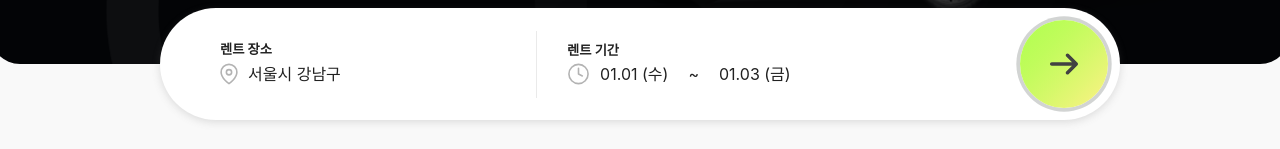
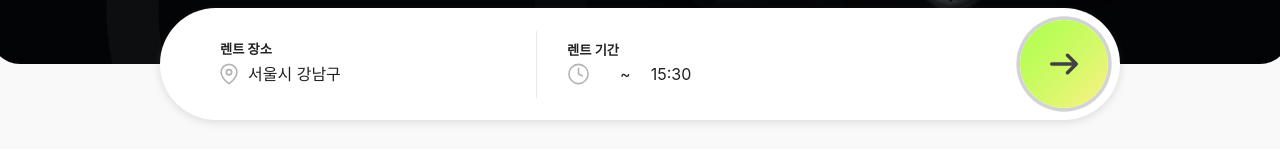
Before and after one commit to minhee-seo/everycar-frontend, a React (Create React App) app: page / in a window 1280 px wide. Shown: the part 400-549 px from the top of the page. Built offline with nearby package versions, Linux system fonts and the light colour scheme.

Commit message:
메인페이지 datepicker 입력받기

```diff
--- a/src/components/common/reservationControl/Content.tsx
+++ b/src/components/common/reservationControl/Content.tsx
@@ -1,9 +1,33 @@
-import React from 'react'
+import React, { useState } from 'react'
 import styled from './Content.module.scss';
 import { FontAwesomeIcon } from '@fortawesome/react-fontawesome';
 import { faBell, faArrowRight, faTriangleExclamation } from '@fortawesome/free-solid-svg-icons';
 
-function Content() {
+import { ReservationInfo } from '../../../types/reservation.tsx';
+import { getRoundedTime } from '../../../utils/getRoundedTime.tsx';
+
+interface ReservationControllerProps {
+  setIsDatePickerOpen: React.Dispatch<React.SetStateAction<boolean>>;
+  // onDateSelect: (reservationInfo: ReservationInfo) => void;
+  reservationInfo: ReservationInfo;
+}
+
+function Content({ setIsDatePickerOpen, reservationInfo }: ReservationControllerProps) {
+  // datepicker open
+  const handleDatepicker = () => {
+    setIsDatePickerOpen(true);
+  }
+
+  console.log(reservationInfo.startDate?.toLocaleDateString());
+
+ // datepicker 받기
+
+ // 기본 입력값 (현재 날짜 현재시간)
+//  현재날짜 + (현재시간(30분단위끊기작업))
+  const { rentTime, returnTime } = getRoundedTime();
+  const [ start, setStart ] = useState(rentTime);
+  const [ end, setEnd ] = useState(returnTime);
+
   return (
     <>
       <div className={styled.contentContainer} >
@@ -24,7 +48,7 @@ function Content() {
 
           <div style={{ borderRight: "1px solid #EAEAEA", width: "5%", height: "60%" }}></div>
 
-          <div className={styled.rentTime}>
+          <div className={styled.rentTime} onClick={(e) => handleDatepicker()}>
             <h5 className='title'>렌트 기간</h5>
             <div className={styled.content}>
               <svg width="23" style={{ height: "auto" }} viewBox="0 0 23 23" fill="none" xmlns="http://www.w3.org/2000/svg">
@@ -32,11 +56,14 @@ function Content() {
               </svg>
               <div className={styled.period}>
                 <p>
-                  01.01 (수)
+                  {reservationInfo.startDate?.toLocaleDateString()}
+                  {reservationInfo.startDate?.toLocaleTimeString()}
+                  {/* {start} */}
+                  {/* 01.01 (수) */}
                 </p>
                 <p className='period-wave'>~</p>
                 <p>
-                  01.03 (금)
+                  {end}
                 </p>
               </div>
             </div>
@@ -44,11 +71,6 @@ function Content() {
           <div className={styled.rentBtn}>
             <button>
               <FontAwesomeIcon icon={faArrowRight} className={styled.arrow} />
-              {/* <div className='arow'>
-                <svg width="24" height="41" viewBox="0 0 24 41" fill="none" xmlns="http://www.w3.org/2000/svg">
-                  <path d="M2.5 2L20.5 20.5L2.5 39" stroke="#3c423eff" strokeWidth="4" strokeLinecap="round" />
-                </svg>
-              </div> */}
             </button>
           </div>
         </div>
--- a/src/pages/Main/main_desktop/MainDesktop.tsx
+++ b/src/pages/Main/main_desktop/MainDesktop.tsx
@@ -5,19 +5,27 @@ import ShortCut from './ShortCut.tsx';
 import { FontAwesomeIcon } from '@fortawesome/react-fontawesome';
 import { faBell, faArrowRight, faTriangleExclamation } from '@fortawesome/free-solid-svg-icons';
 import ReservationDatePicker from '../../reservation/searchReservation/datepicker/ReservationDatePicker.tsx';
+import { ReservationInfo } from '../../../types/reservation.tsx';
 
+const MainDesktop = () => {
+    const [isDatepickerOpen, setIsDatePickerOpen] = useState<boolean>(false);
+    const [reservationInfo, setReservationInfo] = useState<ReservationInfo>({
+        startDate: null,
+        endDate: null,
+        totalTime: null,
+    });
 
-function MainDesktop() {
-    const [isDatepickerOpen, setIsDatePickerOpen] = useState<boolean>(false);
-
-    const handleDateSelect = () => {
-
+    const handleDateSelect = (info: ReservationInfo) => {
+        setReservationInfo(info)
     }
 
     return (
         <>
             <div className={styles.container}>
-                <Content></Content>
+                <Content
+                    setIsDatePickerOpen={setIsDatePickerOpen}
+                    reservationInfo={reservationInfo}
+                />
                 <ShortCut></ShortCut>
                 <div className={styles.bottomMenu}>
                     <div className={styles.banner}>
@@ -43,13 +51,19 @@ function MainDesktop() {
                     </div>
                 </div>
             </div>
-            {/* <div className={styles.datepicker}>
-                <ReservationDatePicker
-                    onClose={() => setIsDatePickerOpen(false)}
-                    onDateSelect={handleDateSelect}
-                />
-            </div>
-            <div className={styles.background}></div> */}
+            {
+                isDatepickerOpen && (
+                    <>
+                        <div className={styles.datepicker}>
+                            <ReservationDatePicker
+                                onClose={() => setIsDatePickerOpen(false)}
+                                onDateSelect={handleDateSelect}
+                            />
+                        </div>
+                        <div className={styles.background}></div>
+                    </>
+                )
+            }
         </>
     )
 }
--- a/src/pages/reservation/searchReservation/datepicker/ReservationDatePicker.tsx
+++ b/src/pages/reservation/searchReservation/datepicker/ReservationDatePicker.tsx
@@ -12,12 +12,13 @@ import CustomSelect from './CustomSelect.tsx';
 import { FontAwesomeIcon } from '@fortawesome/react-fontawesome';
 import { faCarSide } from '@fortawesome/free-solid-svg-icons';
 
-import { getRoundedTime } from './getRoundedTime.tsx';
+import { getRoundedTime } from '../../../../utils/getRoundedTime.tsx';
 
 // 날짜, 시간 타입
 import { ReservationInfo } from '../../../../types/reservation.tsx';
 import FormatKoreanDate from '../../../../utils/dateUtils.ts';
 import { TimeCalculator } from '../../../../utils/TimeCalculator.ts';
+import CombineDateAndTime from '../../../../utils/CombineDateAndTime.ts';
 
 interface ReservationDatePickerProps {
   onClose: () => void; // 달력 닫기
@@ -43,20 +44,20 @@ const ReservationDatePicker: React.FC<ReservationDatePickerProps> = ({ onClose,
   }, []);
 
   // 날짜 + 시간 결합 로직
-  const combineDateAndTime = (date: Date | null, time: string): Date | null => {
-    if (!date || !time) return null;
+  // const combineDateAndTime = (date: Date | null, time: string): Date | null => {
+  //   if (!date || !time) return null;
 
-    const [hours, minutes] = time.split(":").map(Number);
-    const combined = new Date(date);
-    combined.setHours(hours, minutes, 0, 0);
-    return combined;
-  }
+  //   const [hours, minutes] = time.split(":").map(Number);
+  //   const combined = new Date(date);
+  //   combined.setHours(hours, minutes, 0, 0);
+  //   return combined;
+  // }
 
   // 선택완료 후 파라미터 넘기기
   const handleSelectComplete = () => {
     if (startDate && endDate && start && end) {
-      const combinedStart = combineDateAndTime(startDate, start);
-      const combinedEnd = combineDateAndTime(endDate, end);
+      const combinedStart = CombineDateAndTime(startDate, start);
+      const combinedEnd = CombineDateAndTime(endDate, end);
       const totalTime = TimeCalculator(combinedStart, combinedEnd);
       onDateSelect({
         startDate: combinedStart,
--- a/src/pages/reservation/searchReservation/reservation_desktop/ReservationController.tsx
+++ b/src/pages/reservation/searchReservation/reservation_desktop/ReservationController.tsx
@@ -138,7 +138,6 @@ function ReservationController({ map, parkingData, setKeyword, onSearchComplete,
             />
             <span className={styles.totalHoure}>{reservationInfo.totalTime}</span>
           </div>
-
           <div className={styles.inputState}>
             <FontAwesomeIcon icon={faMagnifyingGlass} />
             <input
--- a/src/types/reservation.tsx
+++ b/src/types/reservation.tsx
@@ -2,7 +2,7 @@
 export interface ReservationInfo {
   startDate: Date | null;
   endDate: Date | null;
-//   startTime: string;
-//   endTime: string;
-  totalTime: string;
+  startTime: string;
+  endTime: string;
+  totalTime: string | null;
 }
--- /dev/null
+++ b/src/utils/CombineDateAndTime.ts
@@ -0,0 +1,13 @@
+// 날짜 + 시간 결합 로직
+import React from 'react'
+
+const CombineDateAndTime = (date: Date | null, time: string): Date | null => {
+    if (!date || !time) return null;
+
+    const [hours, minutes] = time.split(":").map(Number);
+    const combined = new Date(date);
+    combined.setHours(hours, minutes, 0, 0);
+    return combined;
+}
+
+export default CombineDateAndTime
--- /dev/null
+++ b/src/utils/CurrentTime.ts
@@ -0,0 +1 @@
+import React from 'react'
```
Also changed, not shown: src/utils/getRoundedTime.tsx (renamed from src/pages/reservation/searchReservation/datepicker/getRoundedTime.tsx).
